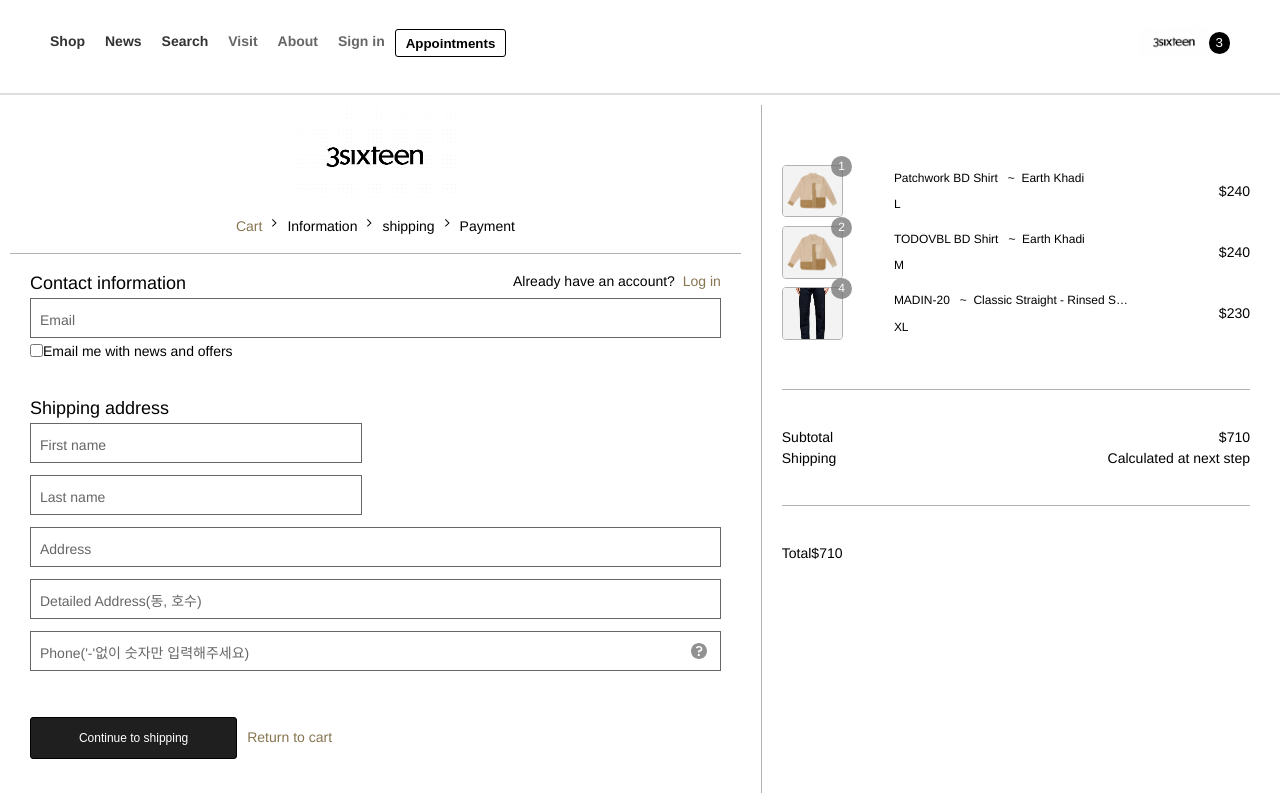
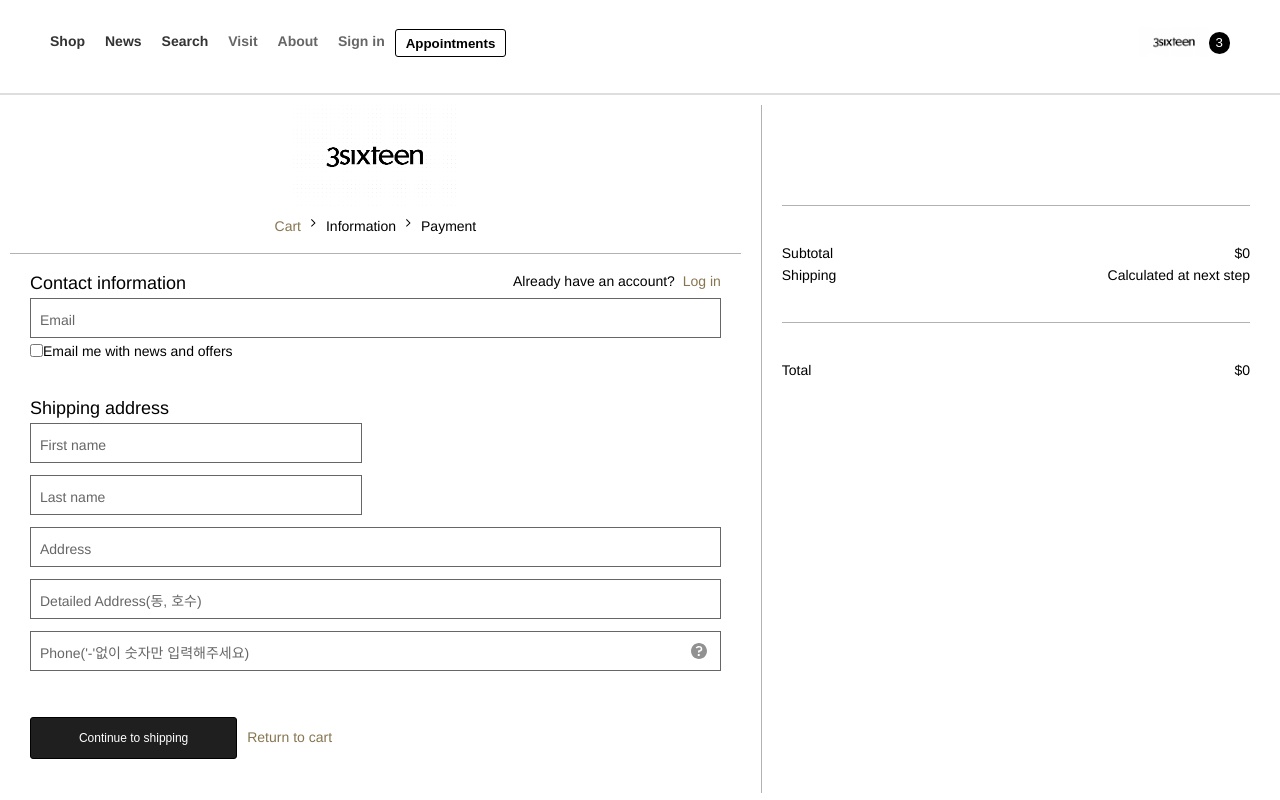
Before and after one commit to ReactPortfolioTeam/shoppingMall-react-project, a React (Create React App) app: page /checkout in a window 1280 px wide. Shown: the top 800 px of the page. Built offline with nearby package versions, Linux system fonts and the light colour scheme; a web font is replaced by a local one.

Commit message:
Checkout: Apply Cart Atom

```diff
--- a/src/container/Checkout/Checkout.tsx
+++ b/src/container/Checkout/Checkout.tsx
@@ -18,6 +18,11 @@ export const StyledLink = styled(Link)`
     text-decoration: none;
     color: #877551;
 `;
+export const StyledButton = styled.span`
+    text-decoration: none;
+    cursor: pointer;
+    color: #877551;
+`;
 
 const CheckoutStyle = styled.body`
     width: 100%;
--- a/src/container/Checkout/CheckoutMainHeader.tsx
+++ b/src/container/Checkout/CheckoutMainHeader.tsx
@@ -1,28 +1,35 @@
+import MiniCart from 'container/MiniCart/MiniCart';
 import * as React from 'react';
 import { Link } from 'react-router-dom';
+import { useSetRecoilState } from 'recoil';
+import { Modal } from 'state/atom/modal/Modal';
 import styled from 'styled-components';
-import { StyledLink } from './Checkout';
+import { StyledButton, StyledLink } from './Checkout';
 
 interface IAppProps {}
 
 const CheckoutMainHeader: React.FunctionComponent<IAppProps> = (props) => {
+    const setModal = useSetRecoilState(Modal);
     return (
         <CheckoutMainHeaderStyle>
             <Link to="/" className="logo">
                 <img src="images/Logo.png" alt="" className="logoImg" />
             </Link>
             <ol className="checkoutProgressBar">
-                <StyledLink to="/">
+                <StyledButton
+                    onClick={() =>
+                        setModal({
+                            isOpen: true,
+                            ModalComponent: MiniCart,
+                        })
+                    }
+                >
                     <li className="progressBar__item visited">Cart</li>
-                </StyledLink>
+                </StyledButton>
                 <li className="progressBar__item">
                     <img src="images/icon/arrow-right.svg" alt="arrow-right" />
                 </li>
                 <li className="progressBar__item current">Information</li>
-                <li className="progressBar__item">
-                    <img src="images/icon/arrow-right.svg" alt="arrow-right" />
-                </li>
-                <li className="progressBar__item">shipping</li>
                 <li className="progressBar__item">
                     <img src="images/icon/arrow-right.svg" alt="arrow-right" />
                 </li>
--- a/src/container/Checkout/CheckoutSidebar.tsx
+++ b/src/container/Checkout/CheckoutSidebar.tsx
@@ -1,135 +1,63 @@
 import * as React from 'react';
-import { useRecoilValue } from 'recoil';
+import { useRecoilState, useRecoilValue } from 'recoil';
+import Cart from 'state/atom/Cart';
 import { ProductInformation } from 'state/atom/dummy/ProductInformation';
 import { Products } from 'state/atom/dummy/Products';
 import styled from 'styled-components';
 
 interface CheckoutSidebarProps {}
 
+type CartList = {
+    product_id?: number;
+    product_option_id?: number;
+    product_name?: string;
+    sub_product_name?: string;
+    price?: number;
+    product_image?: string;
+    quantity?: number;
+    size?: string;
+    id?: number;
+};
+
 const CheckoutSidebar: React.FC<CheckoutSidebarProps> = (
     props: CheckoutSidebarProps
 ) => {
+    const cart = useRecoilValue(Cart);
     const productInfo = useRecoilValue(ProductInformation);
     const products = useRecoilValue(Products);
-    const initialCartList = [
-        {
-            product_id: products[0].product_id,
-            product_option_id: productInfo.filter(
-                (info) => info.product_id === products[0].product_id
-            )[2].product_option_id,
-            product_name:
-                products[
-                    products.findIndex(
-                        (info) => info.product_id === products[0].product_id
-                    )
-                ].product_name,
-            sub_product_name:
-                products[
-                    products.findIndex(
-                        (info) => info.product_id === products[0].product_id
-                    )
-                ].sub_product_name,
-            price:
-                products[
-                    products.findIndex(
-                        (info) => info.product_id === products[0].product_id
-                    )
-                ].price,
-            product_image:
-                products[
-                    products.findIndex(
-                        (info) => info.product_id === products[0].product_id
-                    )
-                ].product_image[0],
-
-            size: productInfo.filter(
-                (info) => info.product_id === products[0].product_id
-            )[2].size,
-            purchase_quantity: 1,
-            id: 1,
-        },
-        {
-            product_id: products[3].product_id,
-            product_option_id: productInfo.filter(
-                (info) => info.product_id === products[3].product_id
-            )[1].product_option_id,
-            product_name:
-                products[
-                    products.findIndex(
-                        (info) => info.product_id === products[3].product_id
-                    )
-                ].product_name,
-            sub_product_name:
-                products[
-                    products.findIndex(
-                        (info) => info.product_id === products[3].product_id
-                    )
-                ].sub_product_name,
-            price:
-                products[
-                    products.findIndex(
-                        (info) => info.product_id === products[3].product_id
-                    )
-                ].price,
-            product_image:
-                products[
-                    products.findIndex(
-                        (info) => info.product_id === products[3].product_id
-                    )
-                ].product_image[0],
-
-            size: productInfo.filter(
-                (info) => info.product_id === products[3].product_id
-            )[1].size,
-            purchase_quantity: 2,
-            id: 2,
-        },
-        {
-            product_id: products[8].product_id,
-            product_option_id: productInfo.filter(
-                (info) => info.product_id === products[8].product_id
-            )[3].product_option_id,
-            product_name:
-                products[
-                    products.findIndex(
-                        (info) => info.product_id === products[8].product_id
-                    )
-                ].product_name,
-            sub_product_name:
-                products[
-                    products.findIndex(
-                        (info) => info.product_id === products[8].product_id
-                    )
-                ].sub_product_name,
-            price:
-                products[
-                    products.findIndex(
-                        (info) => info.product_id === products[8].product_id
-                    )
-                ].price,
-            product_image:
-                products[
-                    products.findIndex(
-                        (info) => info.product_id === products[8].product_id
-                    )
-                ].product_image[0],
-
-            size: productInfo.filter(
-                (info) => info.product_id === products[8].product_id
-            )[3].size,
-            purchase_quantity: 4,
-            id: 3,
-        },
-    ];
-    const TotoalPrice = initialCartList.reduce(
-        (acc, curr) => acc + curr.price,
-        0
+    const selectedList: CartList[] = cart.map((item) => {
+        const resultInfo = productInfo.find(
+            (index) => index.product_option_id === item.product_option_id
+        );
+        const resultProduct = products.find(
+            (index) => index.product_id === resultInfo?.product_id
+        );
+        const result: CartList = {
+            product_id: resultProduct?.product_id,
+            product_option_id: resultInfo?.product_option_id,
+            product_name: resultProduct?.product_name,
+            sub_product_name: resultProduct?.sub_product_name,
+            price: resultProduct?.price,
+            product_image: resultProduct?.product_image[0],
+            quantity: item.quantity,
+            size: resultInfo?.size,
+            id: resultInfo?.product_option_id,
+        };
+        return result;
+    });
+    const [cartList, setCartList] = React.useState<CartList[]>(selectedList);
+    const TotoalPrice = React.useMemo(
+        () =>
+            cartList.reduce(
+                (acc, curr) => acc + curr.price! * curr.quantity!,
+                0
+            ),
+        [cart]
     );
-    // React.useEffect(() => console.log(TotoalPrice), []);
     return (
         <CheckoutSidebarStyle className="sidebar" role="complementary">
             <div className="order-summary__section order-summary__section--product-list">
-                {initialCartList.map((item) => (
+                {cartList.map((item) => (
                     <div className="product-list--item">
                         <div className="product-inner--wrapper product-image--wrapper">
                             <img
@@ -141,7 +69,7 @@ const CheckoutSidebar: React.FC<CheckoutSidebarProps> = (
                                 className="product-thumbnail__purchase_quantity"
                                 aria-hidden="true"
                             >
-                                {item.purchase_quantity}
+                                {item.quantity}
                             </span>
                         </div>
                         <div className="product-inner--wrapper product-description--wrapper">
@@ -259,15 +187,15 @@ const CheckoutSidebarStyle = styled.aside`
                 }
             }
         }
+        & > .total--wrapper {
+            display: flex;
+            flex-direction: row;
+            justify-content: space-between;
+        }
         &.order-summary__section--sub-total-lines {
             height: 18%;
             justify-content: space-between;
             width: 100%;
-            .total--wrapper {
-                display: flex;
-                flex-direction: row;
-                justify-content: space-between;
-            }
         }
         &.order-summary__section--total-lines {
             height: 14%;
--- a/src/container/MiniCart/CartItemsWrap.tsx
+++ b/src/container/MiniCart/CartItemsWrap.tsx
@@ -52,7 +52,6 @@ const CartItemsWrap: React.FunctionComponent<IAppProps> = (props) => {
         },
         [cart, cartList]
     );
-    // React.useEffect(() => console.log(cartList), [cartList]);
 
     return (
         <div className="cart-items-wrap">
```
